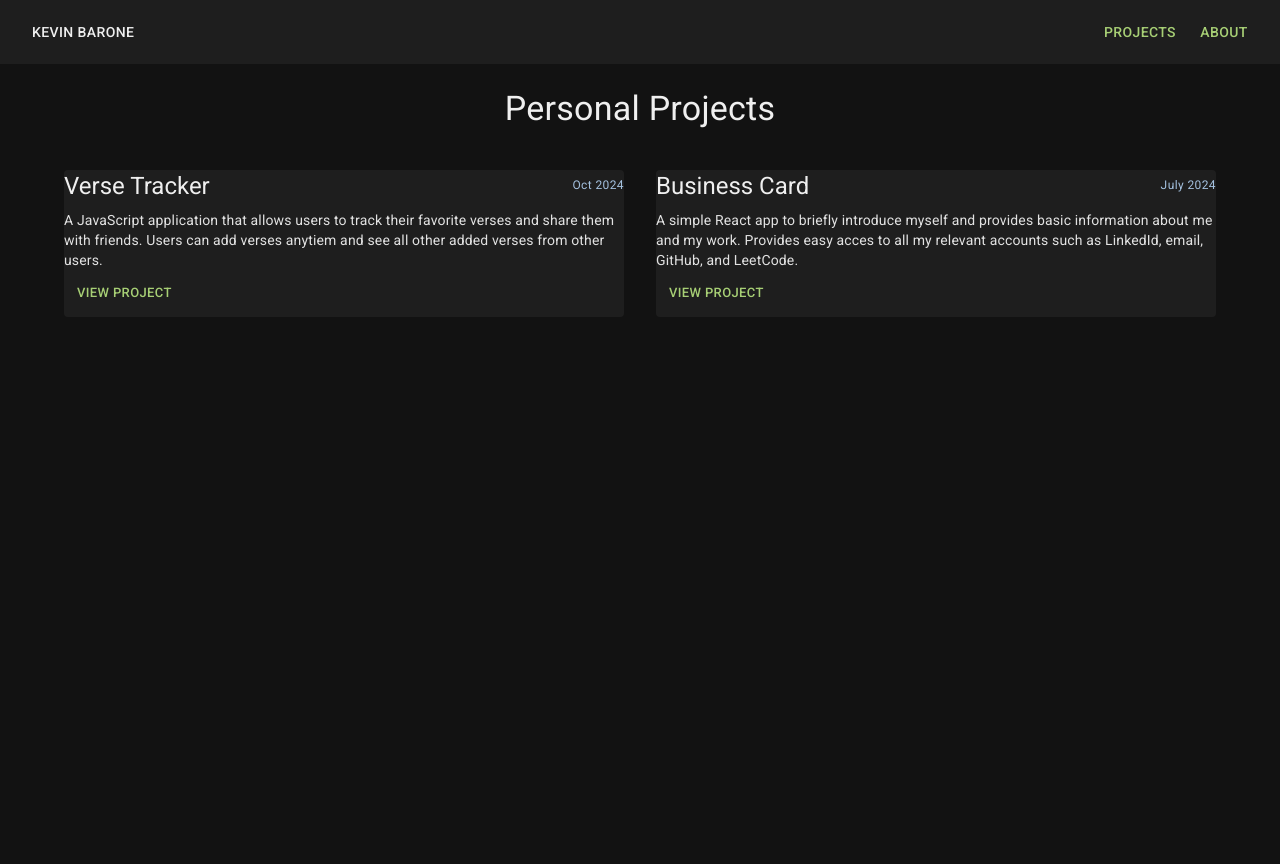
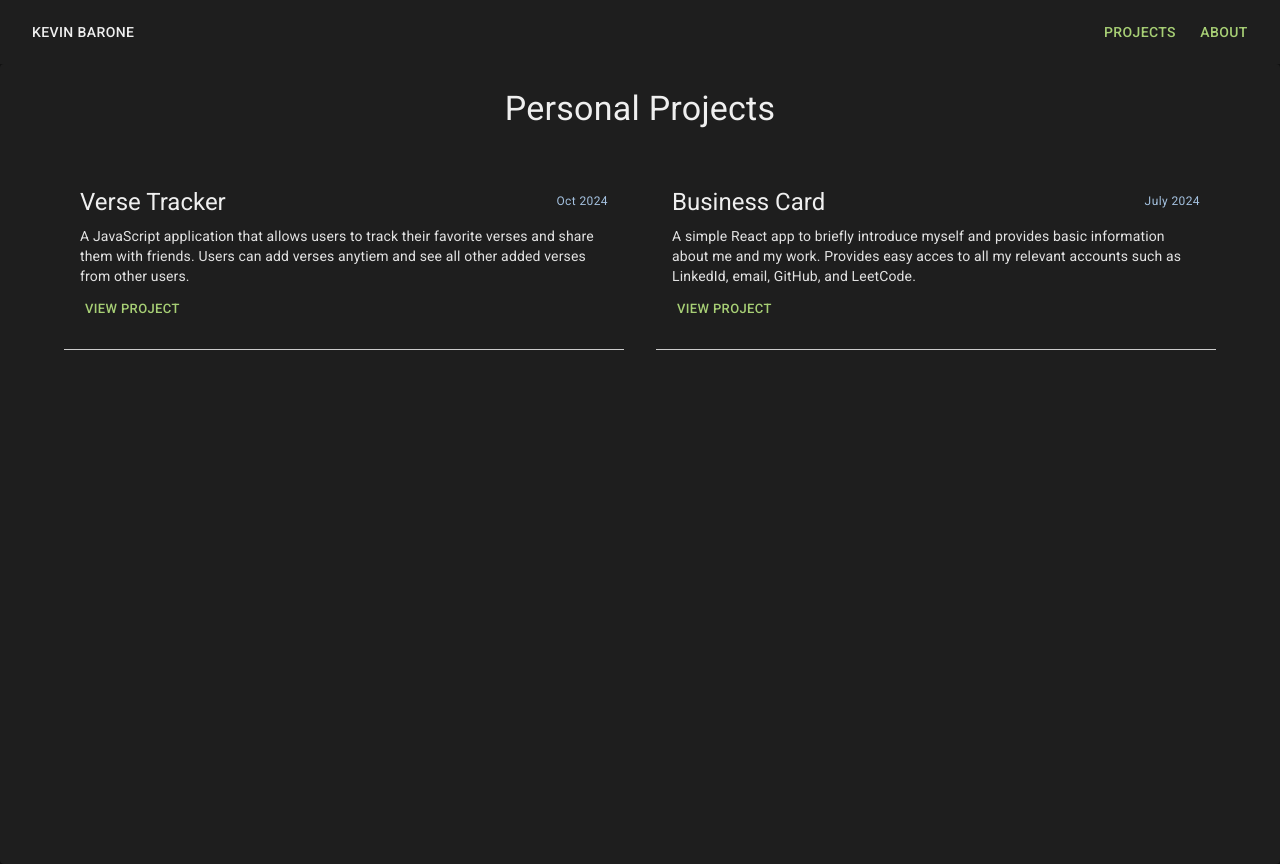
Before and after one commit to keba2993/react-portfolio, a React (Vite) app: page /projects in a window 1280 px wide. Before the commit the page ends 800 px from the top, so only its background shows below. Built offline with nearby package versions, Linux system fonts and the light colour scheme.

Commit message:
restyling of projects

```diff
--- a/src/components/Experience/ExperienceList.tsx
+++ b/src/components/Experience/ExperienceList.tsx
@@ -13,7 +13,8 @@ function ExperienceList() {
 						style={{
 							display: 'flex',
 							justifyContent: 'center',
-							margin: '1rem 1.5rem',
+							margin: '1rem',
+							borderBottom: '1px solid #ccc',
 						}}
 					>
 						<ExperienceCard key={index} expNum={index} />
--- a/src/components/Hero.tsx
+++ b/src/components/Hero.tsx
@@ -8,8 +8,8 @@ function Hero() {
 			container
 			spacing={{ xs: 1, sm: 2, md: 2 }}
 			direction='row'
-			paddingTop={{ xs: '1rem', sm: '1.5rem', md: '2rem', lg: '3rem' }}
-			paddingX={{ xs: '1.5rem', sm: '2rem', md: '3rem', lg: '3rem' }}
+			paddingY={{ xs: '1rem', sm: '1.5rem', md: '2rem', lg: '2rem' }}
+			paddingX={{ xs: '1rem', sm: '1rem', md: '2rem', lg: '3rem' }}
 			maxWidth={'1280px'}
 			marginX={'auto'}
 		>
--- a/src/components/Projects/Projects.tsx
+++ b/src/components/Projects/Projects.tsx
@@ -4,6 +4,7 @@ import {
 	Typography,
 	CardActions,
 	Button,
+	Paper,
 	Box,
 } from '@mui/material';
 import { projectsData } from '../../data';
@@ -16,14 +17,16 @@ function Projects() {
 		alignItems: 'center',
 		justifyContent: 'center',
 		maxWidth: '1280px',
+		margin: '1rem',
 		[theme.breakpoints.up('sm')]: {
 			flexDirection: 'row',
 			flexWrap: 'wrap',
+			gap: '2rem',
 		},
 	}));
 
 	const ProjectTitle = styled('h4')(({ theme }) => ({
-		margin: '1rem 1rem 0 1rem',
+		margin: '1.5rem auto 0 2rem',
 		textAlign: 'left',
 		[theme.breakpoints.up('sm')]: {
 			textAlign: 'center',
@@ -32,11 +35,12 @@ function Projects() {
 	}));
 
 	return (
-		<Box
+		<Paper
 			sx={{
 				display: 'flex',
 				flexDirection: 'column',
 				alignItems: 'center',
+				height: '100vh',
 			}}
 		>
 			<ProjectTitle>
@@ -45,7 +49,15 @@ function Projects() {
 
 			<ProjectContainer>
 				{projectsData.map((project, index) => (
-					<Card key={index} sx={{ margin: '1rem', maxWidth: '35rem' }}>
+					<Card
+						key={index}
+						square
+						sx={{
+							padding: '1rem',
+							maxWidth: '35rem',
+							borderBottom: '1px solid #ccc',
+						}}
+					>
 						<CardContent>
 							<Box
 								display={'flex'}
@@ -67,7 +79,7 @@ function Projects() {
 								{project.description}
 							</Typography>
 						</CardContent>
-						<CardActions>
+						<CardActions sx={{ paddingLeft: '0' }}>
 							<Button size='small' href={project.link} target='_blank'>
 								View Project
 							</Button>
@@ -75,7 +87,7 @@ function Projects() {
 					</Card>
 				))}
 			</ProjectContainer>
-		</Box>
+		</Paper>
 	);
 }
 
```
